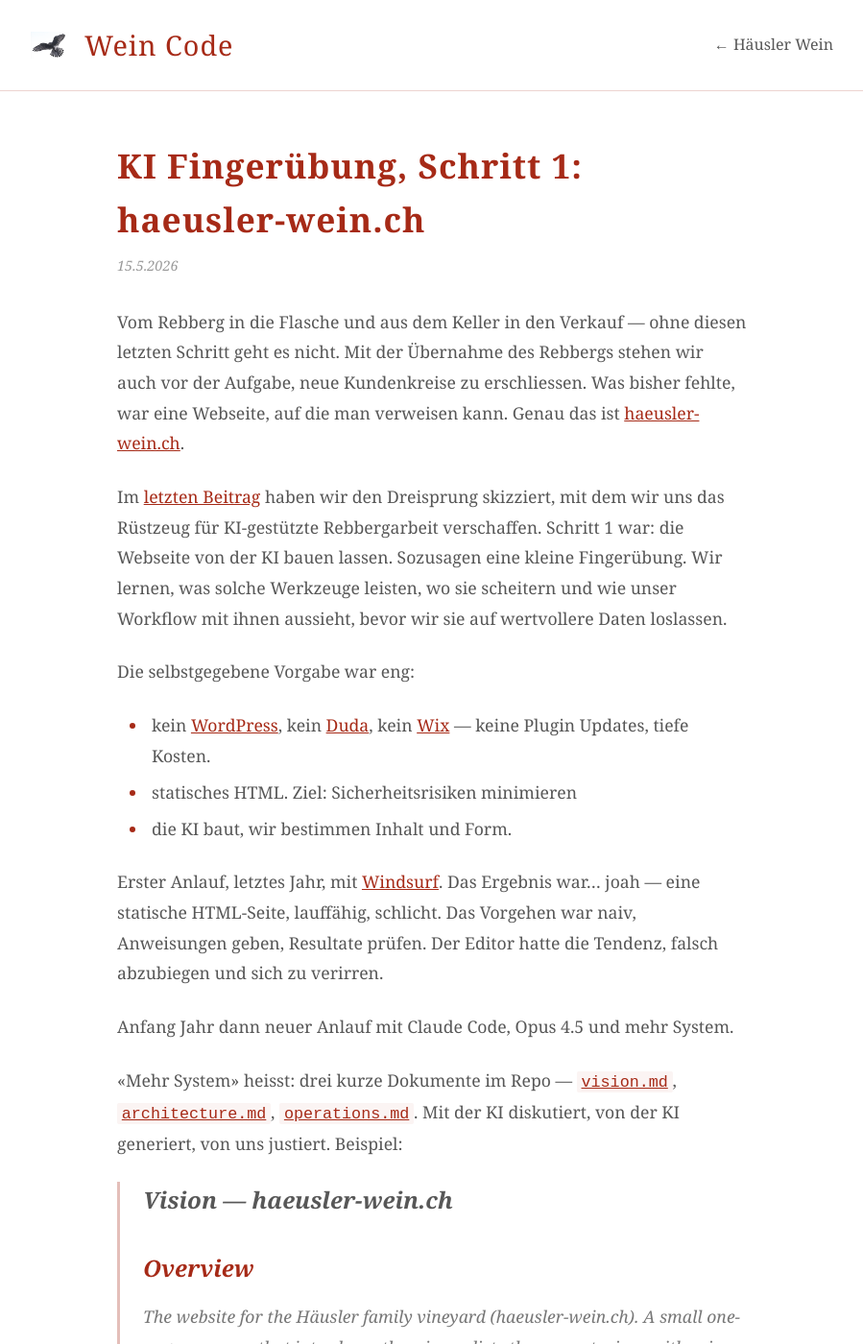
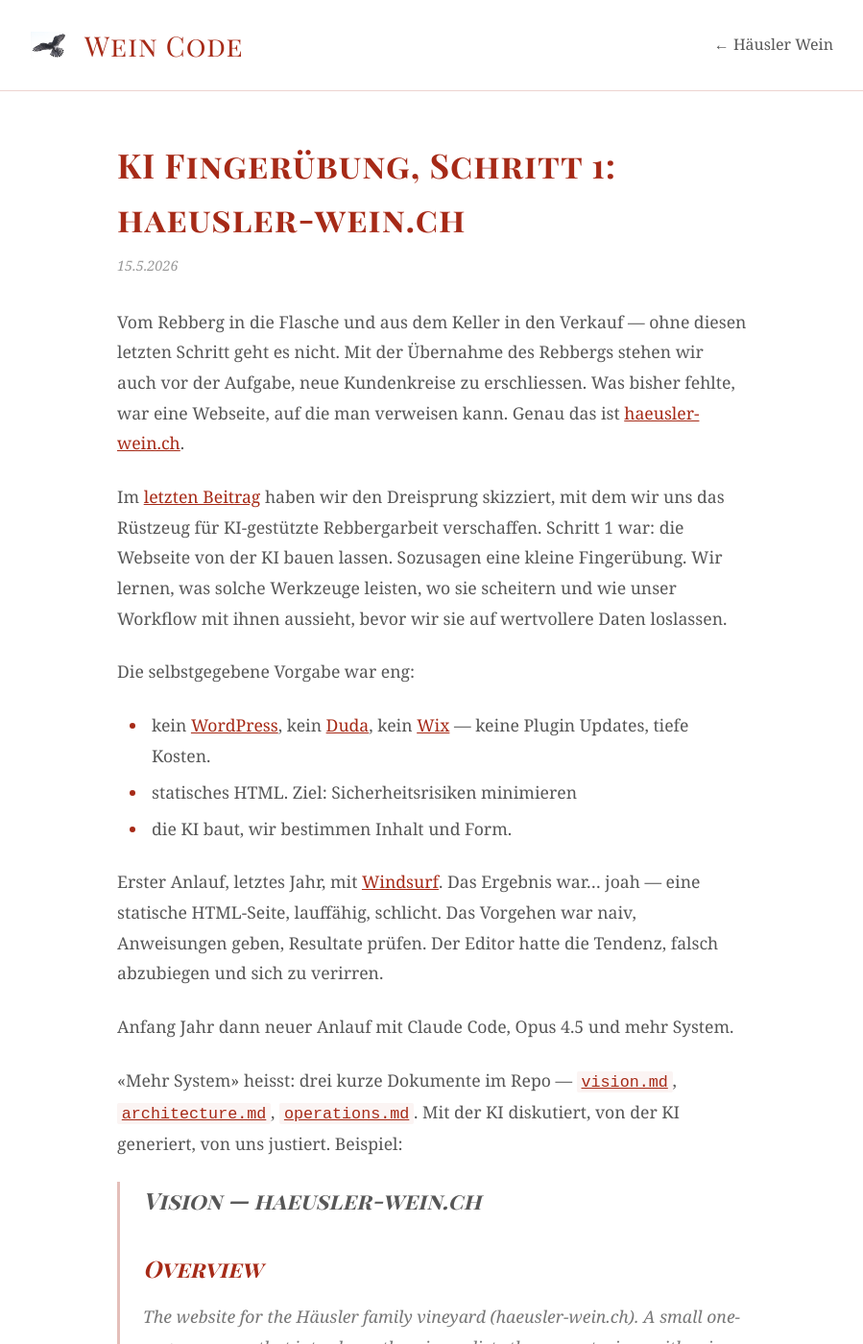
Before and after one commit to github-rha/blog.haeusler-wein, a Jekyll site: the page built from _posts/2026-05-15-schritt-1-website.md, in a window 1280 px wide and 1400 px high. Shown: the whole window at 96% size, without its empty margins (190-1089 px from the left). Built offline with Jekyll 4.4.1, drawn with Linux system fonts in a browser that asks for light colours.

Commit message:
Add SEO meta tags, web-font fallback, on-palette image border
- Enable jekyll-seo-tag with the kellerverwaltung cellar-bottle icon as
  the default social-card image; drop the now-redundant manual title and
  description meta from the layout.
- Self-host Playfair Display SC (OFL) as a small-caps fallback for the
  headings/logo so non-Apple devices no longer drop to plain Georgia;
  Bodoni 72 Smallcaps stays the local first choice.
- Replace the off-palette black image border with the accent tone used
  by the header and footer dividers.

```diff
--- a/_config.yml
+++ b/_config.yml
@@ -7,3 +7,11 @@ permalink: pretty
 plugins:
   - jekyll-sitemap
   - jekyll-feed
+  - jekyll-seo-tag
+
+# Default social-card image for jekyll-seo-tag (og:image / twitter:image)
+defaults:
+  - scope:
+      path: ""
+    values:
+      image: /assets/social-card.png
--- a/_layouts/default.html
+++ b/_layouts/default.html
@@ -3,10 +3,9 @@
 <head>
     <meta charset="UTF-8">
     <meta name="viewport" content="width=device-width, initial-scale=1.0">
-    <meta name="description" content="{{ page.description | default: site.description }}">
-    <title>{% if page.title %}{{ page.title }} – {{ site.title }}{% else %}{{ site.title }}{% endif %}</title>
     <link rel="stylesheet" href="{{ '/assets/styles.css' | relative_url }}?v={{ site.github.build_revision | default: site.time | date: '%s' }}">
     {%- feed_meta -%}
+    {%- seo -%}
 </head>
 <body>
     <header class="site-header">
--- a/assets/styles.css
+++ b/assets/styles.css
@@ -2,6 +2,21 @@
 @font-face {
     font-family: 'Bodoni 72 Smallcaps';
     src: local('Bodoni 72 Smallcaps');
+}
+/* Self-hosted small-caps fallback for non-Apple devices that lack Bodoni 72 Smallcaps */
+@font-face {
+    font-family: 'Playfair Display SC';
+    font-style: normal;
+    font-weight: 400;
+    font-display: swap;
+    src: url('fonts/playfair-display-sc-400.woff2') format('woff2');
+}
+@font-face {
+    font-family: 'Playfair Display SC';
+    font-style: normal;
+    font-weight: 700;
+    font-display: swap;
+    src: url('fonts/playfair-display-sc-700.woff2') format('woff2');
 }
 
 /* Reset and base styles */
@@ -23,7 +38,7 @@ a {
 }
 
 h1, h2, h3, h4, .logo {
-    font-family: 'Bodoni 72 Smallcaps', 'Georgia', serif;
+    font-family: 'Bodoni 72 Smallcaps', 'Playfair Display SC', 'Georgia', serif;
     color: #575757;
 }
 
@@ -166,7 +181,7 @@ main {
     max-width: 100%;
     height: auto;
     margin: 1.5rem 0;
-    border: 1px solid black;
+    border: 1px solid rgba(166, 42, 23, 0.2);
 }
 
 .post-content a {
```
Also changed, not shown: assets/fonts/playfair-display-sc-400.woff2 (added), assets/fonts/playfair-display-sc-700.woff2 (added), assets/social-card.png (added).
